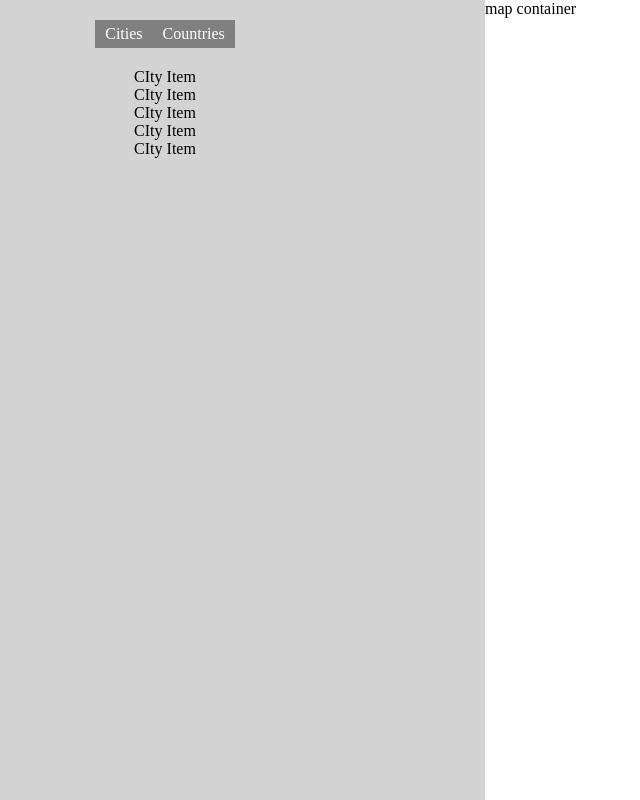
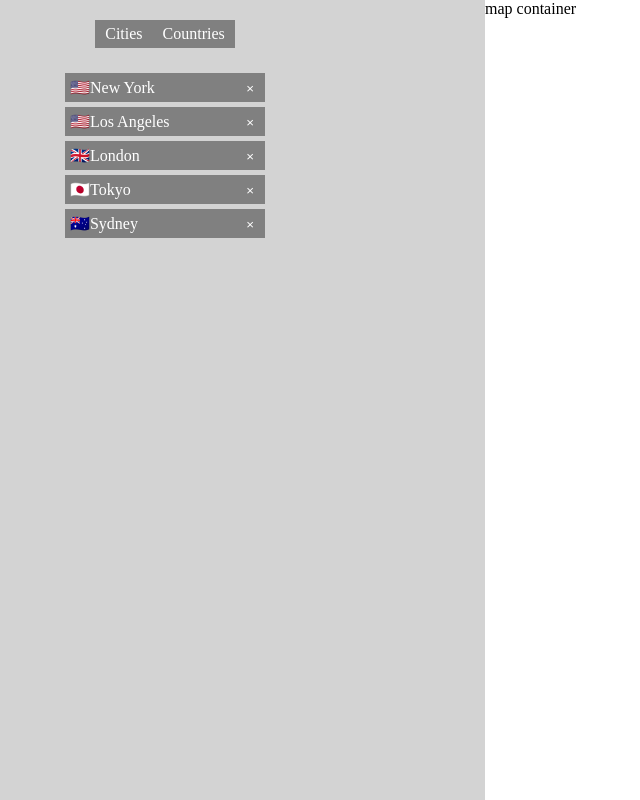
Before and after one commit to leelanarasimha/react18-course, a React (Vite) app in the folder travel-app/: page /app in a window 1280 px wide. Shown: the whole page, without its empty margins (155-795 px from the left). Built offline with nearby package versions, Linux system fonts and the light colour scheme; data requests are answered from the project's data file.

Commit message:
city items

```diff
--- a/travel-app/src/components/CityItem.jsx
+++ b/travel-app/src/components/CityItem.jsx
@@ -1,3 +1,19 @@
-export default function CityItem() {
-  return <div>CIty Item</div>;
+import PropTypes from 'prop-types';
+import styles from './CityItem.module.css';
+
+export default function CityItem({ city }) {
+  CityItem.propTypes = {
+    city: PropTypes.object.isRequired
+  };
+  return (
+    <div className={styles.city}>
+      <div className="d-flex align-items-center">
+        <div>{city.emoji_flag}</div>
+        <div>{city.name}</div>
+      </div>
+      <div>
+        <button className={styles.deleteButton}>&times;</button>
+      </div>
+    </div>
+  );
 }
--- a/travel-app/src/components/CityItem.module.css
+++ b/travel-app/src/components/CityItem.module.css
@@ -0,0 +1,19 @@
+.city {
+  display: flex;
+  background-color: grey;
+  margin: 5px 0px;
+  align-items: center;
+  justify-content: space-between;
+  color: white;
+}
+
+.city > div {
+  padding: 5px;
+}
+
+.deleteButton {
+  background-color: transparent;
+  border: none;
+  cursor: pointer;
+  color: white;
+}
--- a/travel-app/src/index.css
+++ b/travel-app/src/index.css
@@ -6,3 +6,11 @@ body {
   margin: 0px;
   padding: 0px;
 }
+
+.d-flex {
+  display: flex;
+}
+
+.align-items-center {
+  align-items: center;
+}
--- a/travel-app/src/pages/CitiesList.jsx
+++ b/travel-app/src/pages/CitiesList.jsx
@@ -2,6 +2,7 @@ import PropTypes from 'prop-types';
 import Loader from '../components/Loader';
 import CityItem from '../components/CityItem';
 import Message from '../components/Message';
+import styles from './CitiesList.module.css';
 
 export default function CitiesList({ cities, loading }) {
   CitiesList.propTypes = {
@@ -14,7 +15,7 @@ export default function CitiesList({ cities, loading }) {
   if (!cities.length) return <Message message="Cities Data is not avialable" />;
 
   return (
-    <div>
+    <div className={styles.cityList}>
       {cities.map((city) => (
         <CityItem city={city} key={city.name} />
       ))}
--- /dev/null
+++ b/travel-app/src/pages/CitiesList.module.css
@@ -0,0 +1,4 @@
+.cityList {
+  width: 200px;
+  margin: auto;
+}
```
